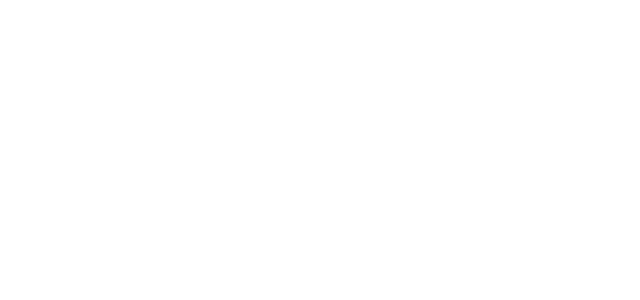
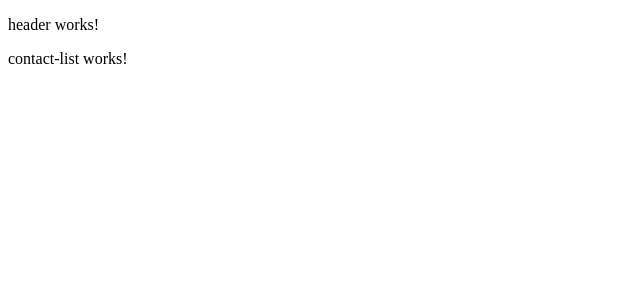
Before and after one commit to gabrielgirbacea/angular-crud, an Angular app: page /contacts in a window 1280 px wide. Before the commit this address led to /. Shown: the top 300 px of the page, without its empty margins (0-640 px from the left). Built offline with nearby package versions, Linux system fonts and the light colour scheme.

Commit message:
Added basic routing with lazy loading for feature modules

```diff
--- a/src/app/app-routing.module.ts
+++ b/src/app/app-routing.module.ts
@@ -1,11 +1,23 @@
-import { NgModule } from '@angular/core';
-import { Routes, RouterModule } from '@angular/router';
+import { NgModule } from "@angular/core";
+import { Routes, RouterModule } from "@angular/router";
 
-
-const routes: Routes = [];
+const routes: Routes = [
+  {
+    path: "",
+    loadChildren: () => import("./auth/auth.module").then(m => m.AuthModule)
+  },
+  {
+    path: "contacts",
+    loadChildren: () => import("./contact/contact.module").then(m => m.ContactModule)
+  },
+  {
+    path: "**",
+    redirectTo: ""
+  }
+];
 
 @NgModule({
   imports: [RouterModule.forRoot(routes)],
   exports: [RouterModule]
 })
-export class AppRoutingModule { }
+export class AppRoutingModule {}
--- a/src/app/app.component.html
+++ b/src/app/app.component.html
@@ -1 +1,2 @@
+<app-header></app-header>
 <router-outlet></router-outlet>
```
Also changed, not shown: src/app/auth/auth-routing.module.ts (+20 -7 lines), src/app/contact/contact-routing.module.ts (+16 -7 lines).
